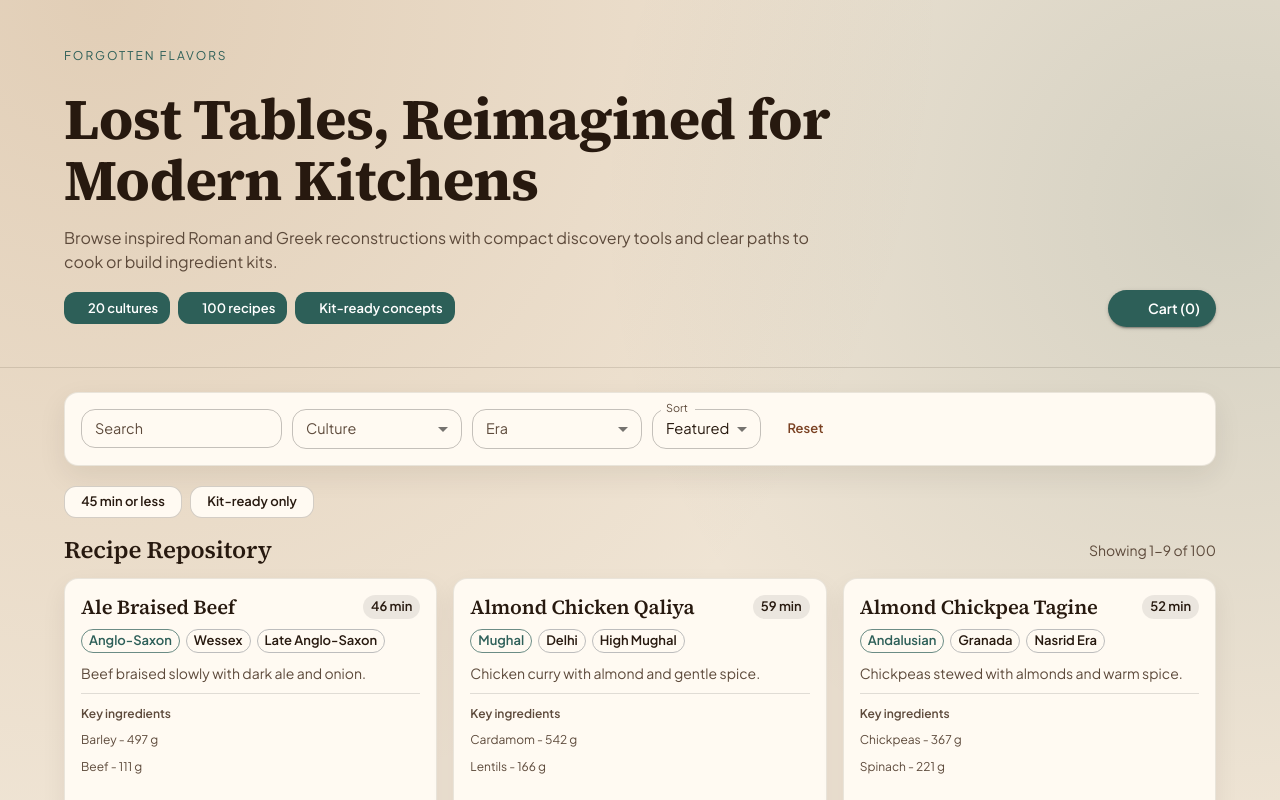
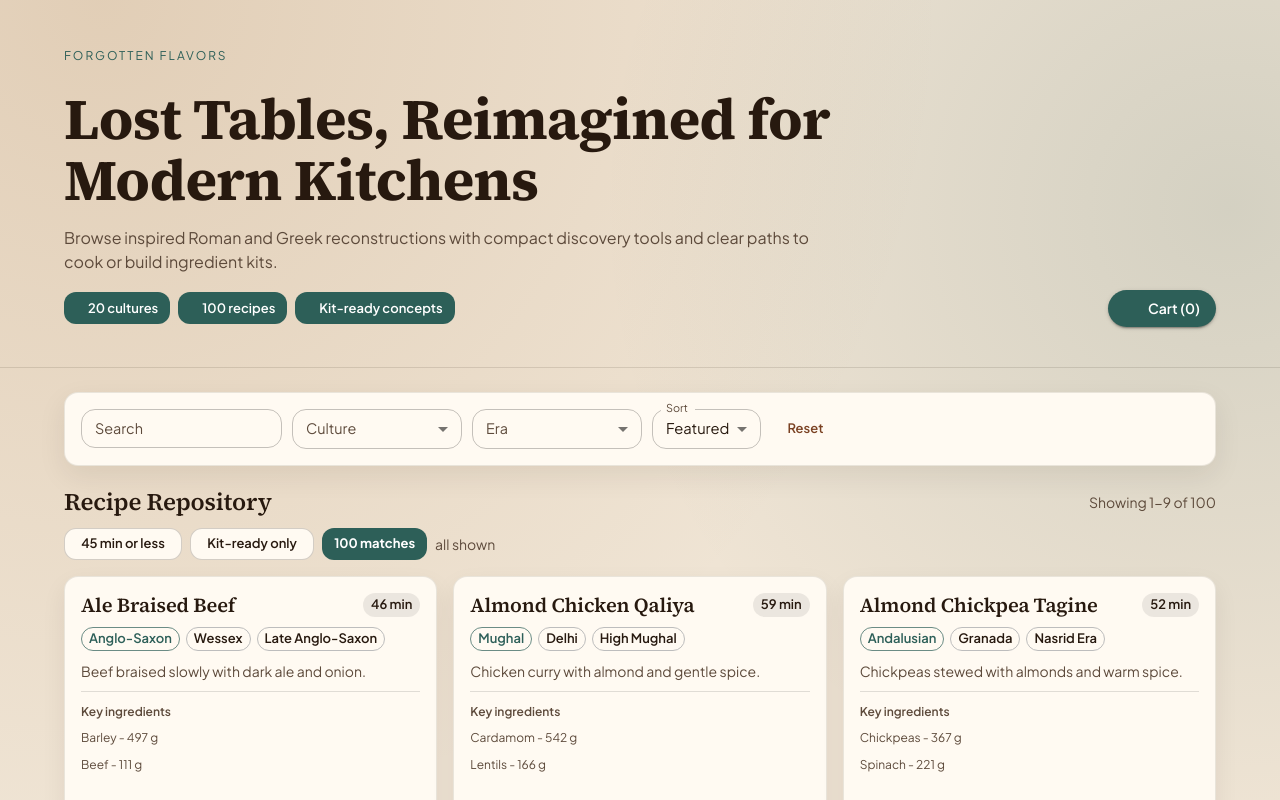
Before and after one commit to robert-laws/forgotten-flavors, a React (Vite) app: page / in a window 1280 px wide. Shown: the top 800 px of the page. Built offline with nearby package versions, Linux system fonts and the light colour scheme; some icons are missing.

Commit message:
Tighten filter toolbar layout and highlight match counts

```diff
--- a/src/App.jsx
+++ b/src/App.jsx
@@ -274,8 +274,6 @@ function App() {
     query ? `Search: ${query}` : null,
     culturesSelected.length > 0 ? `Culture: ${culturesSelected.join(', ')}` : null,
     erasSelected.length > 0 ? `Era: ${erasSelected.join(', ')}` : null,
-    quickFilters.fast ? 'Quick: 45 min or less' : null,
-    quickFilters.kitReady ? 'Quick: kit-ready' : null,
     sortBy !== 'featured' ? `Sort: ${sortBy}` : null,
   ].filter(Boolean)
 
@@ -567,7 +565,21 @@ function App() {
           </Grid>
         </Paper>
 
-        <Stack direction="row" spacing={1} useFlexGap flexWrap="wrap" sx={{ mb: 2 }}>
+        <Stack
+          direction={{ xs: 'column', sm: 'row' }}
+          justifyContent="space-between"
+          alignItems={{ sm: 'center' }}
+          sx={{ mb: 1.25 }}
+        >
+          <Typography variant="h5">Recipe Repository</Typography>
+          <Typography variant="body2" color="text.secondary">
+            Showing {filteredRecipes.length === 0 ? 0 : (page - 1) * pageSize + 1}
+            -
+            {Math.min(page * pageSize, filteredRecipes.length)} of {filteredRecipes.length}
+          </Typography>
+        </Stack>
+
+        <Stack direction="row" spacing={1} useFlexGap flexWrap="wrap" sx={{ mb: 2, alignItems: 'center' }}>
           <Chip
             label="45 min or less"
             variant="outlined"
@@ -598,24 +610,19 @@ function App() {
               }))
             }
           />
+          <Chip
+            color="secondary"
+            variant="filled"
+            label={`${filteredRecipes.length} match${filteredRecipes.length === 1 ? '' : 'es'}`}
+            sx={{ fontWeight: 700 }}
+          />
+          <Typography variant="body2" color="text.secondary">
+            {filteredRecipes.length !== recipes.length ? `of ${recipes.length} total` : 'all shown'}
+          </Typography>
+          {activeFilters.map((label) => (
+            <Chip key={label} label={label} size="small" variant="outlined" color="secondary" />
+          ))}
         </Stack>
-
-        <Stack direction={{ xs: 'column', sm: 'row' }} justifyContent="space-between" alignItems={{ sm: 'center' }} sx={{ mb: 1.5 }}>
-          <Typography variant="h5">Recipe Repository</Typography>
-          <Typography variant="body2" color="text.secondary">
-            Showing {filteredRecipes.length === 0 ? 0 : (page - 1) * pageSize + 1}
-            -
-            {Math.min(page * pageSize, filteredRecipes.length)} of {filteredRecipes.length}
-          </Typography>
-        </Stack>
-
-        {activeFilters.length > 0 && (
-          <Stack direction="row" spacing={1} useFlexGap flexWrap="wrap" sx={{ mb: 2 }}>
-            {activeFilters.map((label) => (
-              <Chip key={label} label={label} size="small" variant="outlined" color="secondary" />
-            ))}
-          </Stack>
-        )}
 
         {loading && (
           <Stack alignItems="center" sx={{ py: 8 }}>
```
